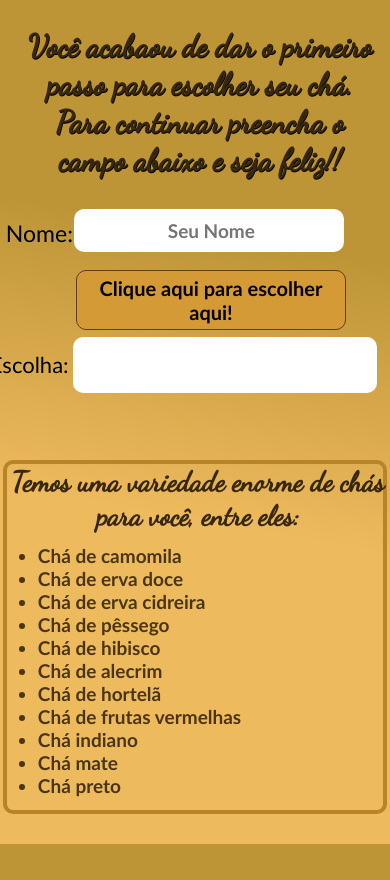
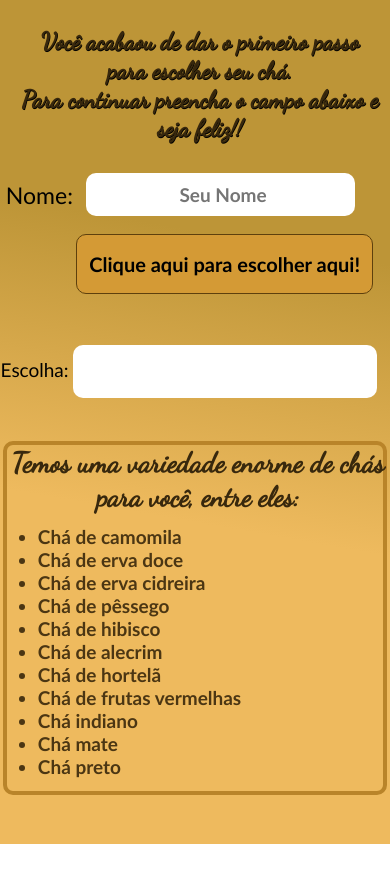
Before and after one commit to leowitcroz/Tea-Selector, a plain HTML site: page pagina-inicial/pagina-redirecionamento/redirecionamento.html in a window 390 px wide. After the commit the page ends 844 px from the top, so only its background shows below. Drawn offline with Linux system fonts and the light colour scheme; a web font is replaced by a local one.

Commit message:
site finalizado1

```diff
--- a/pagina-inicial/pagina-redirecionamento/estilo.css
+++ b/pagina-inicial/pagina-redirecionamento/estilo.css
@@ -178,14 +178,14 @@
       display: flex;
       justify-content: space-around;
       flex-direction: column;
-      height: 55rem;
+      height: 100vh;
 
     }
 
 
     .titulo {
       font-family: 'Dancing Script', cursive;
-      font-size: 31px;
+      font-size: 24px;
       color: rgb(56, 40, 13);
       text-shadow: 0.5px 1px #000;
       font-weight: 800;
@@ -208,7 +208,7 @@
   display: flex;
   text-align: center;
   width: 138%;
-  margin-left: 38.2%;
+  margin-left: 44.2%;
   height: 2.3em;
   font-size: 19px;
   font-family: 'Gill Sans', 'Gill Sans MT', Calibri, 'Trebuchet MS', sans-serif;
@@ -222,7 +222,7 @@
 
 .label-nome {
   position: absolute;
-  margin-top: 30px;
+  margin-top: 28px;
   font-size: 23px;
   font-family: 'Gill Sans', 'Gill Sans MT', Calibri, 'Trebuchet MS', sans-serif;
   font-weight: 500;
@@ -233,7 +233,7 @@
 
 .botao-redirect {
   position: absolute;
-  width: 69%;
+  width: 76%;
   height: 3em;
   margin-top: 20.8%;
   font-size: 20px;
@@ -248,10 +248,11 @@
 
 .botao-redirect:hover{
 
+
     position: absolute;
-  width: 69%;
+    width: 76%;
     height: 3em;
-  margin-top: 22.8%;
+    margin-top: 20.8%;
     font-size: 20px;
     font-family: 'Gill Sans', 'Gill Sans MT', Calibri, 'Trebuchet MS', sans-serif;
     border-radius: 10px;
@@ -259,7 +260,8 @@
     cursor: pointer;
     border: 1px solid rgb(94, 64, 13);
     font-weight: 700;
-  margin-left: 18.6%;
+    margin-left: 19.6%;
+
 
 }
 
@@ -277,10 +279,10 @@
 
 #escolhedor {
   position: absolute;
-  top: 39.9%;
+  top: 40.9%;
   margin-left: 18.6%;
   width: 78%;
-  font-size: 18px;
+  font-size: 17px;
   font-family: 'Gill Sans', 'Gill Sans MT', Calibri, 'Trebuchet MS', sans-serif;
   background-color: white;
   text-align: center;
@@ -289,6 +291,7 @@
   color: rgb(49, 48, 48);
   font-weight: 900;
   border-radius: 10px;
+  position: absolute;
 }
 
 #resultado {
@@ -298,7 +301,7 @@
   font-family: 'Gill Sans', 'Gill Sans MT', Calibri, 'Trebuchet MS', sans-serif;
   color: #000;
   font-weight: 400;
-  font-size: 22px;
+  font-size: 19px;
   padding-right: 0%;
 }
 
@@ -311,7 +314,7 @@
   display: flex;
   width: 290%;
   flex-direction: column;
-  margin-bottom: 50%;
+  margin-bottom: 12%;
 }
 
 
```
Lines whose indentation alone changed are shown as unchanged.
